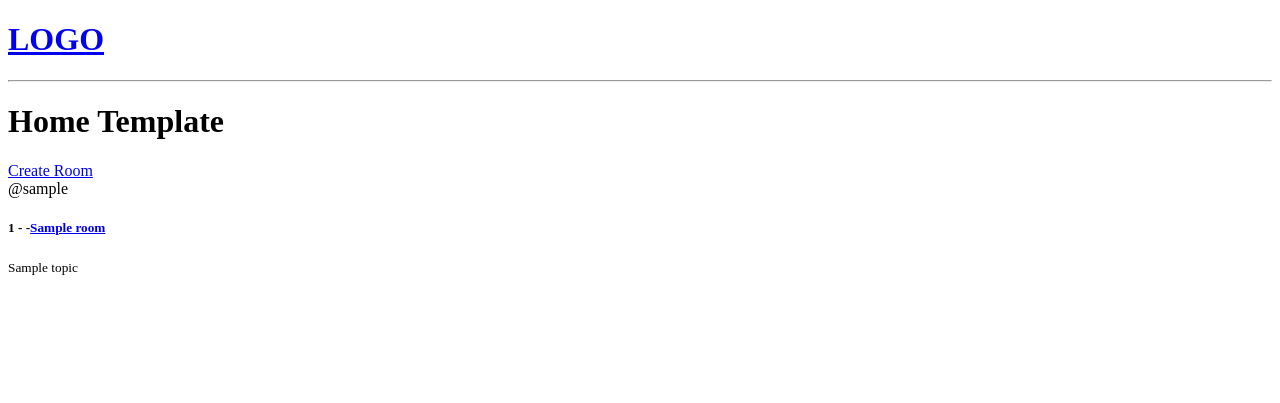
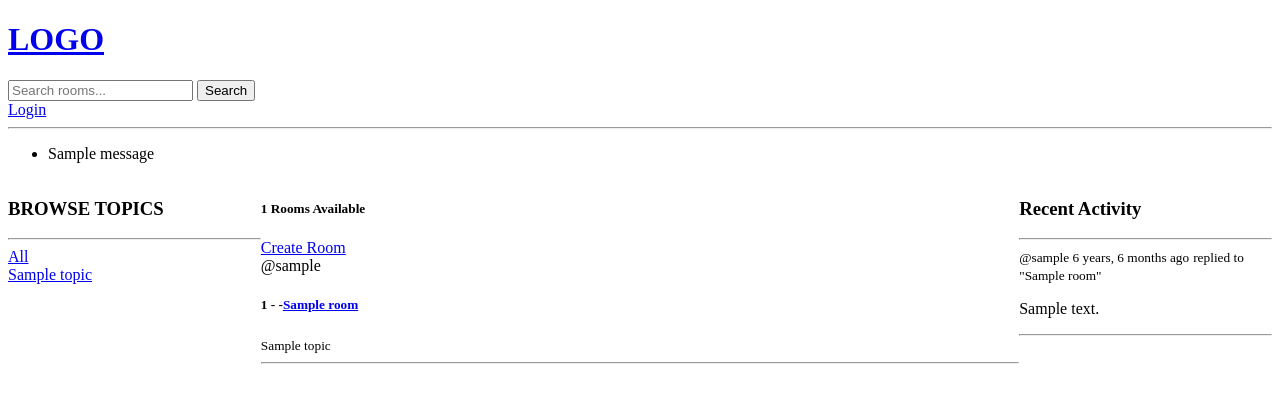
Before and after one commit to tanvi3781/StudyBud, a Django app: page / in a window 1280 px wide. Shown: the top 403 px of the page. Run offline with Django 5.2, Linux system fonts and the light colour scheme; tables that the repository leaves empty hold one stand-in row (values such as "Sample post"); one stand-in notice (Sample message) is shown.

Commit message:
Implemented Django CRUD, authentication UI, topics, and activity components

```diff
--- a/base/models.py
+++ b/base/models.py
@@ -13,7 +13,7 @@ class Room(models.Model):
     topic=models.ForeignKey(Topic, on_delete=models.SET_NULL,null=True)
     name=models.CharField(max_length=200)
     description=models.TextField(null=True,blank=True)
-    # participants=
+    participants=models.ManyToManyField(User,related_name='participants',blank=True)
     updated=models.DateTimeField(auto_now=True)
     created=models.DateTimeField(auto_now_add=True)
 
@@ -30,5 +30,8 @@ class Message(models.Model):
     updated=models.DateTimeField(auto_now=True)
     created=models.DateTimeField(auto_now_add=True)
 
+    class Meta:
+        ordering=['-updated','-created']
+
     def __str__(self):
         return self.body[0:50]
--- /dev/null
+++ b/base/templates/base/activity_component.html
@@ -0,0 +1,14 @@
+<h3>Recent Activity</h3>
+<hr>
+{% for message in room_messages %}
+<div>
+    <small>@{{ message.user}} {{message.created | timesince}} ago</small>
+    <small> replied to "{{message.room}}"</small>
+
+    <p>{{message}}</p>
+    {% if message.user == request.user %}
+        <a href="{% url 'delete-message' message.id %}">Delete</a>
+    {% endif %}
+    <hr>
+</div>
+{% endfor %}
--- /dev/null
+++ b/base/templates/base/feed_component.html
@@ -0,0 +1,14 @@
+<div>
+    {% for room in rooms %}
+    <div>
+        {% if room.host == request.user %}
+        <a href="{% url 'update-room' room.id %}">Edit</a>
+        <a href="{% url 'delete-room' room.id %}">Delete</a>
+        {% endif %}
+        <span>@{{room.host.username}}</span>
+        <h5>{{room.id}} - -<a href="{% url 'room' room.id %}">{{ room.name }}</a></h5>
+        <small>{{room.topic}}</small>
+        <hr>
+    </div>
+    {% endfor %}
+</div>
--- a/base/templates/base/home.html
+++ b/base/templates/base/home.html
@@ -1,16 +1,28 @@
 {% extends 'main.html' %}
 {% block content %}
-    <h1>Home Template</h1>
+<style>
+    .home-container{
+        display:grid;
+        grid-template-columns: 1fr 3fr 1fr;
+    }
+
+</style>
+<div class="home-container">
     <div>
+        {% include 'base/topics_comnponents.html' %}
+    </div>
+
+    <div>
+        <h5>{{rooms.count}} Rooms Available</h5>
         <a href="{% url 'create-room' %}">Create Room</a>
-        <div>
-            {% for room in rooms %}
-            <div>
-                <span>@{{room.host.username}}</span>
-                <h5>{{room.id}} - -<a href="{% url 'room' room.id %}">{{ room.name }}</a></h5>
-                <small>{{room.topic}}</small>
-            </div>
-            {% endfor %}
-        </div>
+
+        {% include 'base/feed_component.html' %}
+
     </div>
+
+    <div>
+        {% include 'base/activity_component.html' %}
+    </div>
+
+</div>
 {% endblock content %}
--- /dev/null
+++ b/base/templates/base/topics_comnponents.html
@@ -0,0 +1,12 @@
+<h3>BROWSE TOPICS</h3>
+<hr>
+
+<div>
+    <a href="{% url 'home' %}">All</a>
+</div>
+
+{% for topic in topics %}
+<div>
+    <a href="{% url 'home' %}?q={{topic.name}}">{{topic.name}}</a>
+</div>
+{% endfor %}
--- a/base/urls.py
+++ b/base/urls.py
@@ -3,7 +3,15 @@ from django.urls import path
 from . import views
 
 urlpatterns = [
+    path('logout/', views.logoutUser, name='logout'),
+    path('login/', views.loginPage, name='login'),
+    path('register/', views.registerUser, name='register'),
+
     path('', views.home, name='home'),
     path('room/<str:pk>/', views.room, name='room'),
+
     path('create-room/', views.createRoom, name='create-room'),
+    path('update-room/<str:pk>/', views.updateRoom, name='update-room'),
+    path('delete-room/<str:pk>/', views.deleteRoom, name='delete-room'),
+    path('delete-message/<str:pk>/', views.deleteMessage, name='delete-message')
 ]
--- a/base/views.py
+++ b/base/views.py
@@ -1,5 +1,12 @@
 from django.shortcuts import render,redirect
-from .models import Room
+from django.http import HttpResponse
+from django.contrib import messages
+from django.contrib.auth.decorators import login_required
+from django.db.models import Q
+from django.contrib.auth.models import User
+from django.contrib.auth import authenticate,login,logout
+from django.contrib.auth.forms import UserCreationForm
+from .models import Room , Topic , Message
 from .forms import RoomForm
 # Create your views here.
 # rooms=[
@@ -8,10 +15,69 @@ from .forms import RoomForm
 #     {'id':3,'name':'Frontend Developers!'},
 # ]
 
+from django.contrib.auth.models import User
+from django.contrib import messages
+
+def loginPage(request):
+    page='login'
+    if request.user.is_authenticated:
+        return redirect('home')
+
+    if request.method == 'POST':
+        username = request.POST.get('username').lower()
+        password = request.POST.get('password')
+
+        try:
+            user = User.objects.get(username=username)
+        except User.DoesNotExist:
+            messages.error(request, "User does not exist")
+
+        user=authenticate(request, username=username, password=password)
+
+        if user is not None:
+            login(request, user)
+            return redirect('home')
+        else:
+            messages.error(request, "Username or password does not exist")
+
+    context = {'page': page}
+    return render(request, 'base/login_register.html', context)
+
+
+def logoutUser(request):
+    logout(request)
+    return redirect('home')
+
+def registerUser(request):
+    form=UserCreationForm()
+    if request.method=='POST':
+        form=UserCreationForm(request.POST)
+        if form.is_valid():
+            user=form.save(commit=False)
+            user.username=user.username.lower()
+            user.save()
+            login(request,user)
+            return redirect('home')
+        else:
+            messages.error(request, "An error occurred during registration")
+
+    return render(request, 'base/login_register.html',{'form': form})
+
+
 def home(request):
-    rooms=Room.objects.all()
-    context = {'rooms': rooms}
-    return render(request, 'base/home.html', {'rooms': rooms})
+    q=request.GET.get('q') if request.GET.get('q')!=None else ''
+
+    rooms=Room.objects.filter(
+        Q(topic__name__icontains=q) |
+        Q(name__icontains=q) |
+        Q(description__icontains=q)
+    )
+    topics=Topic.objects.all()
+    room_count=rooms.count()
+    room_messages=Message.objects.filter(Q(room__topic__name__icontains=q))
+
+    context = {'rooms': rooms, 'topics': topics, 'room_count': room_count, 'room_messages': room_messages}
+    return render(request, 'base/home.html', context)
 
 def room(request,pk):
     # room=None
@@ -19,9 +85,24 @@ def room(request,pk):
     #     if i['id']==int(pk):
     #         room=i
     room=Room.objects.get(id=pk)
-    context = {'room': room}
+    room_messages=room.message_set.all().order_by('-created')
+
+    participants=room.participants.all()
+
+    if request.method=='POST':
+        message=Message.objects.create(
+            user=request.user,
+            room=room,
+            body=request.POST.get('body')
+        )
+        room.participants.add(request.user)
+        return redirect('room',pk=room.id)
+
+    context = {'room': room, 'room_messages': room_messages,
+               'participants': participants}
     return render(request, 'base/room.html',context)
 
+@login_required(login_url='login')
 def createRoom(request):
     form=RoomForm()
     if request.method=='POST':
@@ -31,3 +112,44 @@ def createRoom(request):
             return redirect('home')
     context={'form': form}
     return render(request, 'base/room_form.html',context)
+
+@login_required(login_url='login')
+def updateRoom(request,pk):
+    room=Room.objects.get(id=pk)
+    form=RoomForm(instance=room)
+
+    if request.user != room.host:
+        return HttpResponse('You are not allowed here!!')
+
+    if request.method=='POST':
+        form=RoomForm(request.POST,instance=room)
+        if form.is_valid():
+            form.save()
+            return redirect('home')
+
+    context={'form': form}
+    return render(request, 'base/room_form.html',context)
+
+@login_required(login_url='login')
+def deleteRoom(request,pk):
+    room=Room.objects.get(id=pk)
+
+    if request.user != room.host:
+        return HttpResponse('You are not allowed here!!')
+
+    if request.method=='POST':
+        room.delete()
+        return redirect('home')
+    return render(request, 'base/delete.html',{'obj': room})
+
+@login_required(login_url='login')
+def deleteMessage(request,pk):
+    message=Message.objects.get(id=pk)
+
+    if request.user != message.user:
+        return HttpResponse('You are not allowed here!!')
+
+    if request.method=='POST':
+        message.delete()
+        return redirect('home')
+    return render(request, 'base/delete.html',{'obj': message})
--- a/templates/main.html
+++ b/templates/main.html
@@ -9,7 +9,19 @@
 
 <body>
     {% include 'navbar.html' %}
+
+    {% if messages %}
+    <ul class="messages">
+        {% for message in messages %}
+            <li>
+                {{ message }}
+            </li>
+        {% endfor %}
+    </ul>
+    {% endif %}
+
     {% block content %}
+
     {% endblock %}
 </body>
 </html>
--- a/templates/navbar.html
+++ b/templates/navbar.html
@@ -2,4 +2,16 @@
     <h1> LOGO</h1>
 </a>
 
+<form method="GET" action="{% url 'home' %}">
+    <input type="text" name="q" placeholder="Search rooms...">
+    <button type="submit">Search</button>
+</form>
+
+{% if request.user.is_authenticated %}
+    <p>Welcome, {{ request.user.username }}!</p>
+    <a href="{% url 'logout' %}">Logout</a>
+{% else %}
+    <a href="{% url 'login' %}">Login</a>
+{% endif %}
+
 <hr>
```
Also changed, not shown: base/templates/base/delete.html (added, +9 -0 lines), base/templates/base/login_register.html (added, +37 -0 lines), base/templates/base/room.html (+57 -1 lines), base/migrations/0003_alter_room_options_room_participants.py (added).
